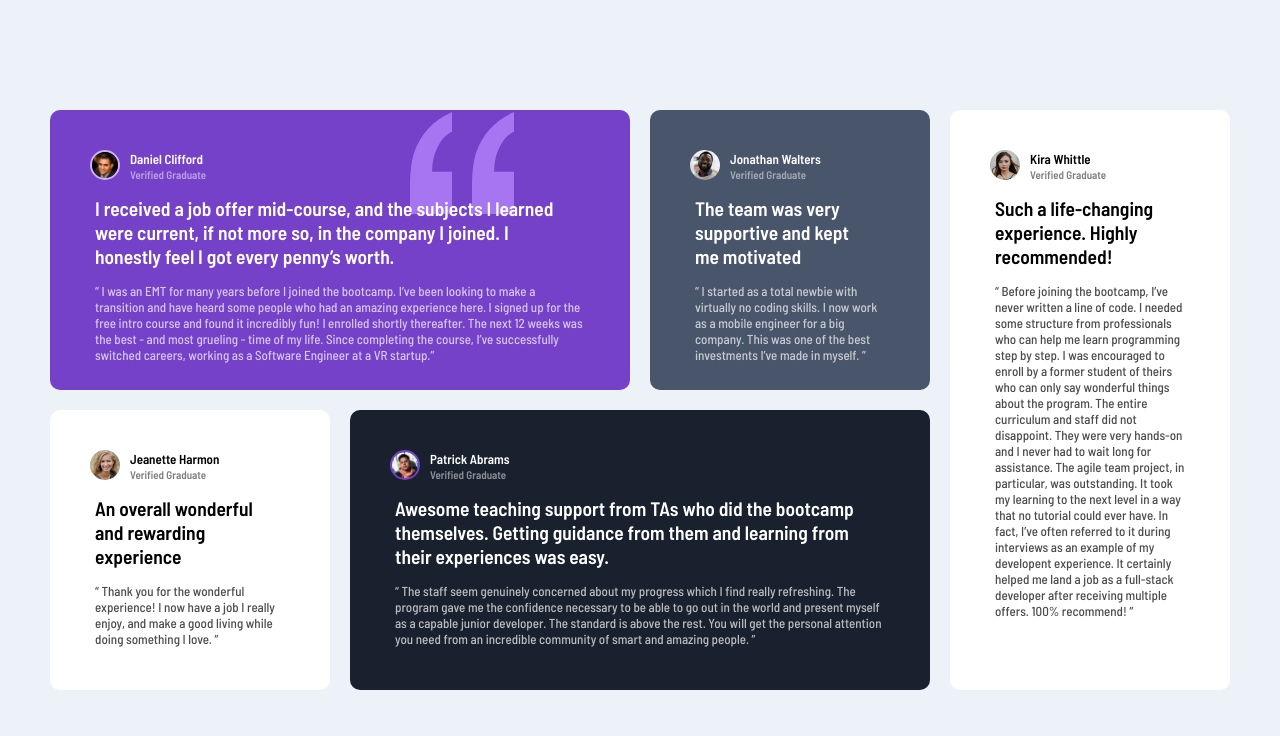
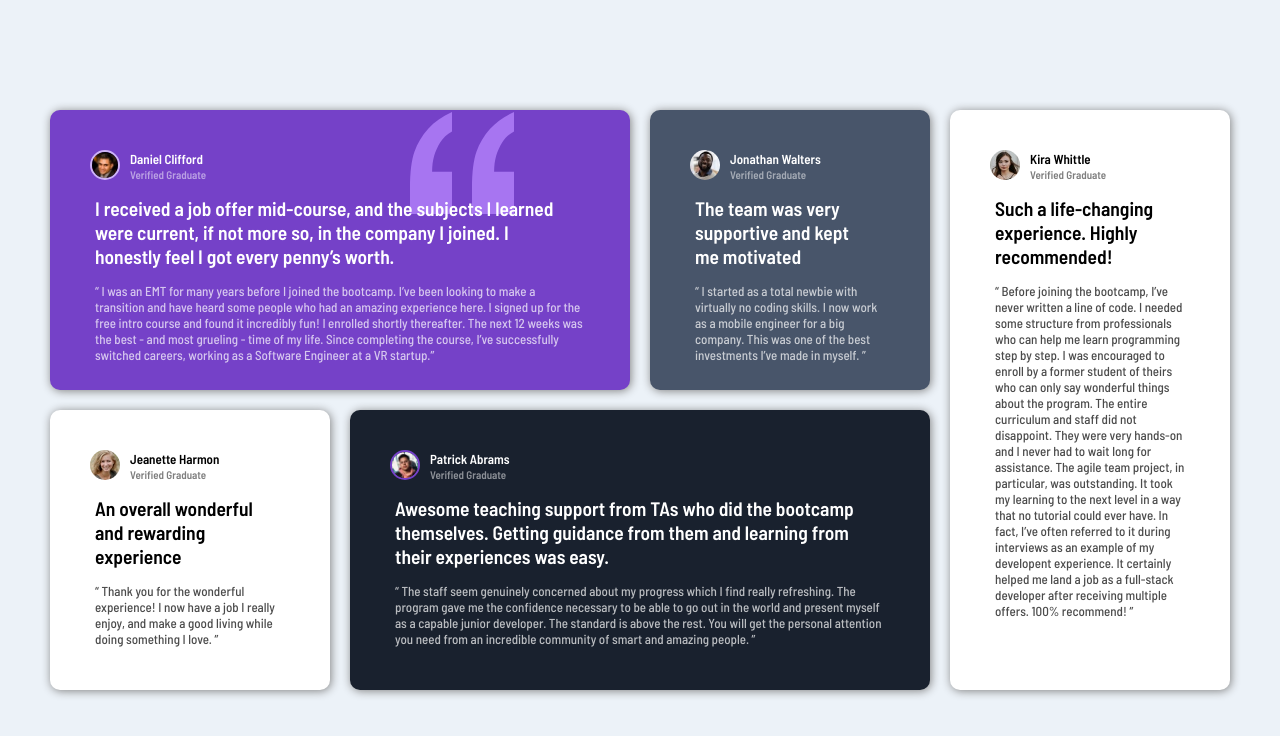
Before and after one commit to Bahbah89/testimonials-grid-section-main, a plain HTML site: page index.html in a window 1280 px wide. Drawn offline with Linux system fonts and the light colour scheme.

Commit message:
added box shdow

```diff
--- a/styles.css
+++ b/styles.css
@@ -53,6 +53,7 @@ body {
   border-radius: 10px;
   padding: 40px;
   margin: 10px;
+  box-shadow:  1px 1px 10px grey;
 }
 
 .image-profile {
```
